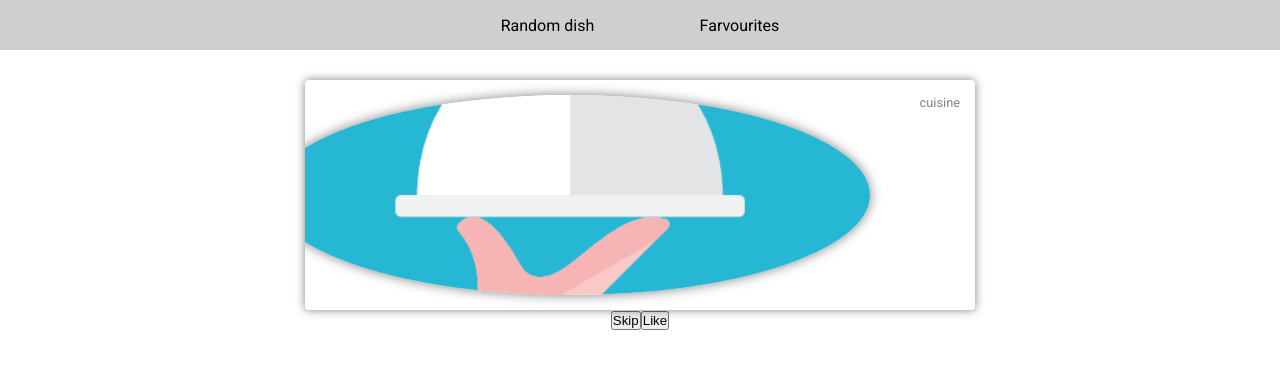
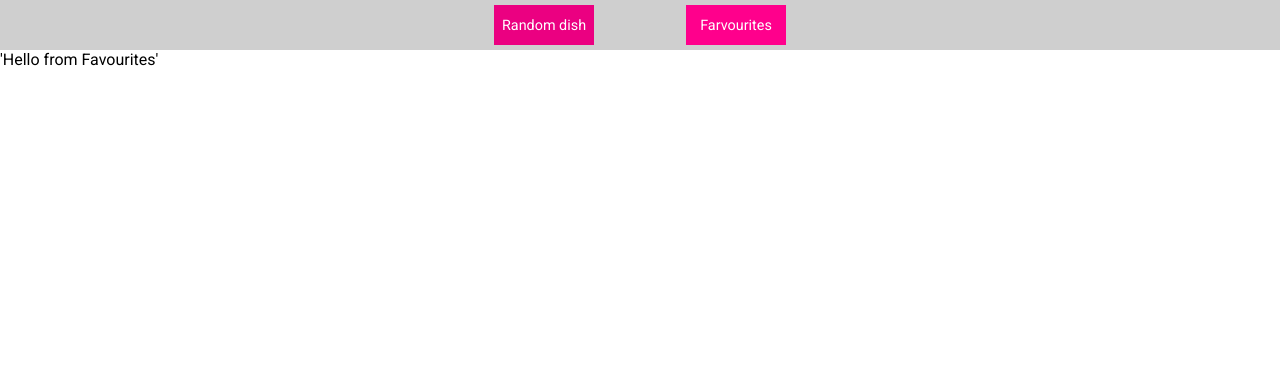
Before and after one commit to Blazhkomikhail/headworks, a React app: page /favourites in a window 1280 px wide. Shown: the top 368 px of the page. Built offline with nearby package versions, Linux system fonts and the light colour scheme; no server answers.

Commit message:
feat: add routing

```diff
--- a/package.json
+++ b/package.json
@@ -38,6 +38,8 @@
   },
   "dependencies": {
     "react": "^17.0.2",
-    "react-dom": "^17.0.2"
+    "react-dom": "^17.0.2",
+    "react-router": "^5.2.0",
+    "react-router-dom": "^5.2.0"
   }
 }
--- a/src/App/App.tsx
+++ b/src/App/App.tsx
@@ -1,14 +1,19 @@
 import React from "react";
+import { BrowserRouter as Router, Switch, Route } from 'react-router-dom';
 import CardField from "../components/CardField/CardField";
+import Favourites from "../components/Favourites/Favourites";
 import Header from '../components/Header/Header';
 import './app.scss';
 
 const App = () => {
   return (
-    <>
+    <Router>
       <Header />
-      <CardField />
-    </>
+      <Switch>
+          <Route path="/" exact component={CardField} />
+          <Route path="/favourites" component={Favourites} />
+        </Switch>
+    </Router>
   )
 }
 
--- /dev/null
+++ b/src/components/Favourites/Favourites.tsx
@@ -0,0 +1,11 @@
+import React from "react";
+
+const Favourites = () => {
+ return (
+   <>
+   'Hello from Favourites'
+   </>
+ )
+}
+
+export default Favourites;
--- a/src/components/Header/Header.tsx
+++ b/src/components/Header/Header.tsx
@@ -1,17 +1,43 @@
-import React from "react";
+import React, { useState } from "react";
+import { Link } from 'react-router-dom';
 import './header.scss';
 
 const Header = () => {
+  const [isRandomButtonActive, setIsRandomButtonActive] = useState(true);
+  const [isFavouriteButtonActive, setIsFavouriteButtonActive] = useState(false);
+
+  const activateRandomButton = () => {
+    setIsFavouriteButtonActive(false);
+    setIsRandomButtonActive(true);
+  }
+
+  const activateFavouriteButton = () => {
+    setIsFavouriteButtonActive(true);
+    setIsRandomButtonActive(false);
+  }
+
   return (
     <header className="header">
       <nav className="header_nav">
         <ul className="header_nav-list">
-          <li className="header_nav-item">
-            Random dish
-          </li>
-          <li className="header_nav-item">
-            Farvourites
-          </li>
+          <Link to="/" className="header_button">
+            <li className={
+              `header_nav-item
+              ${isRandomButtonActive ? ' header_nav-item__active' : ''}`}
+              onClick={activateRandomButton}
+            >
+              Random dish
+            </li>
+          </Link>
+          <Link to="/favourites" className="header_button">
+            <li className={
+              `header_nav-item
+              ${isFavouriteButtonActive ? ' header_nav-item__active' : ''}`}
+              onClick={activateFavouriteButton}
+            >
+              Farvourites
+            </li>
+          </Link>
         </ul>
       </nav>
     </header>
--- a/src/components/Header/header.scss
+++ b/src/components/Header/header.scss
@@ -18,6 +18,25 @@
   }
 
   &_nav-item {
+    display: flex;
+    justify-content: center;
+    align-items: center;
+
+    width: 100px;
+    height: 40px;
+
+    background-color: rgb(255, 0, 140);
+
     list-style: none;
+    font-size: 0.9em;
+
+    &__active {
+      background-color: darken($color: rgb(255, 0, 140), $amount: 4)
+    }
+  }
+
+  &_button {
+    text-decoration: none;
+    color: #fff;
   }
 }
```
Also changed, not shown: 1 other file (tests, documents, lock files or other folders).
